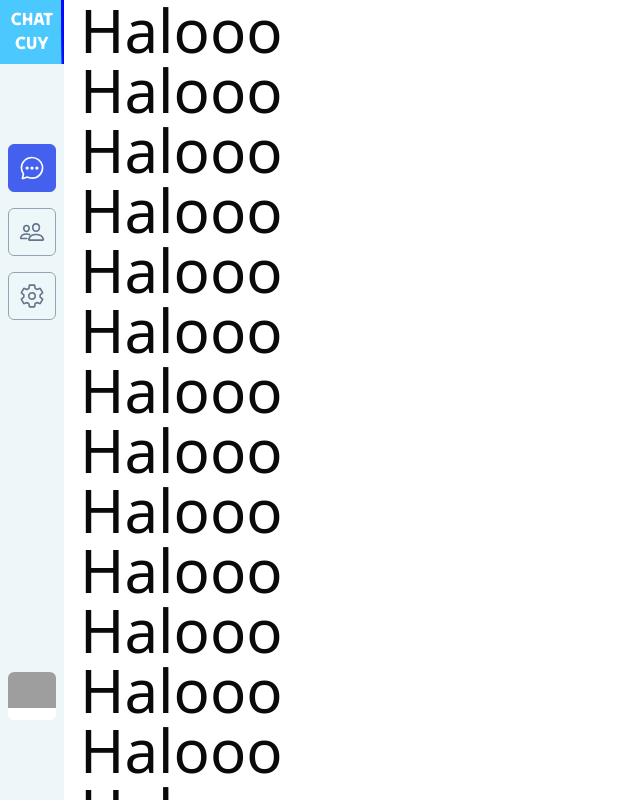
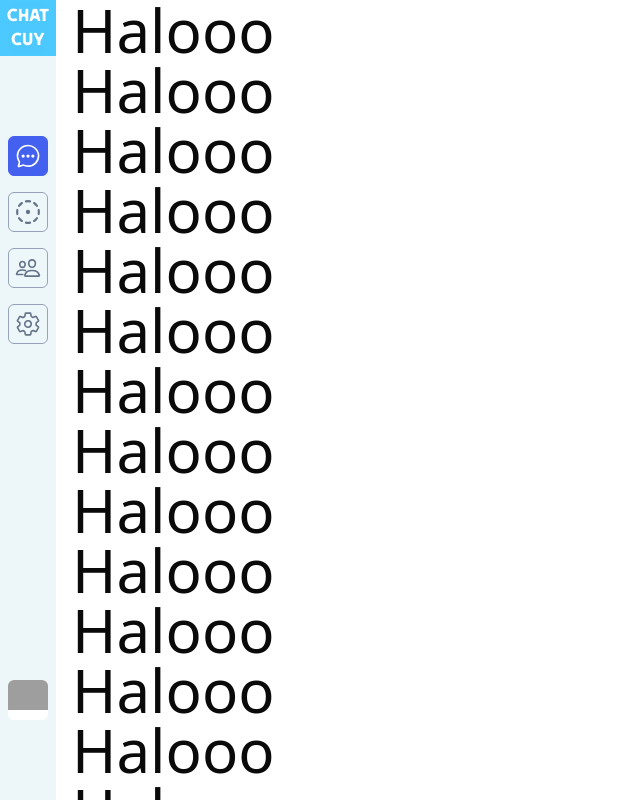
Before and after one commit to Veloxium/chat-cuy, a React (Vite) app in the folder fe/: page /home in a window 1280 px wide. Shown: the whole page, without its empty margins (0-640 px from the left). Built offline with nearby package versions, Linux system fonts and the light colour scheme; grey boxes are pictures that could not be loaded.

Commit message:
fix: rename HomeLayout with SideBarLayout

```diff
--- a/fe/src/layout/homeLayout.tsx
+++ b/fe/src/layout/SideBarLayout.tsx
@@ -6,28 +6,32 @@ import {
   IoPeopleOutline,
   IoSettingsOutline,
 } from "react-icons/io5";
+import { LuCircleDotDashed } from "react-icons/lu";
 
-function HomeLayout({ children }: { children: React.ReactNode }) {
+function SideBarLayout({ children }: { children: React.ReactNode }) {
   return (
     <div className="flex">
-      <div className="w-16 bg-zbase flex flex-col h-screen justify-between items-center">
-        <div className="h-16 w-16 relative flex items-center overflow-hidden z-10">
+      <div className="w-14 bg-zbase flex flex-col h-screen justify-between items-center">
+        <div className="h-14 w-14 relative flex items-center overflow-hidden z-10">
           <ZBackground />
           <p className="font-forta text-white text-center">Chat Cuy</p>
         </div>
         <div className="space-y-4 flex-1 mt-20">
-          <div className="border border-zprimary bg-zprimary w-12 h-12 place-items-center place-content-center rounded-md">
+          <div className="border border-zprimary bg-zprimary w-10 h-10 place-items-center place-content-center rounded-md">
             <IoChatbubbleEllipsesOutline color="white" size={26} />
           </div>
-          <div className="border border-slate-400 w-12 h-12 place-items-center place-content-center rounded-md">
+          <div className="border border-slate-400 w-10 h-10 place-items-center place-content-center rounded-md">
+            <LuCircleDotDashed className="text-slate-500" size={26} />
+          </div>
+          <div className="border border-slate-400 w-10 h-10 place-items-center place-content-center rounded-md">
             <IoPeopleOutline className="text-slate-500" size={26} />
           </div>
-          <div className="border border-slate-400 w-12 h-12 place-items-center place-content-center rounded-md">
+          <div className="border border-slate-400 w-10 h-10 place-items-center place-content-center rounded-md">
             <IoSettingsOutline className="text-slate-500" size={26} />
           </div>
         </div>
         <div className="mb-20">
-          <div className="w-12 h-12 rounded-md overflow-hidden bg-white">
+          <div className="w-10 h-10 rounded-md overflow-hidden bg-white">
             <img
               src="https://api.dicebear.com/9.x/adventurer/svg?seed=Mason"
               alt="avatar"
@@ -42,4 +46,4 @@ function HomeLayout({ children }: { children: React.ReactNode }) {
   );
 }
 
-export default HomeLayout;
+export default SideBarLayout;
--- a/fe/src/pages/Home.tsx
+++ b/fe/src/pages/Home.tsx
@@ -1,8 +1,9 @@
-import HomeLayout from "@/layout/homeLayout";
+import SideBarLayout from "@/layout/SideBarLayout";
+
 
 function HomePage() {
   return (
-    <HomeLayout>
+    <SideBarLayout>
       <p className="text-6xl">Halooo</p>
       <p className="text-6xl">Halooo</p>
       <p className="text-6xl">Halooo</p>
@@ -24,7 +25,7 @@ function HomePage() {
       <p className="text-6xl">Halooo</p>
       <p className="text-6xl">Halooo</p>
       <p className="text-6xl">Halooo</p>
-    </HomeLayout>
+    </SideBarLayout>
   );
 }
 
```
